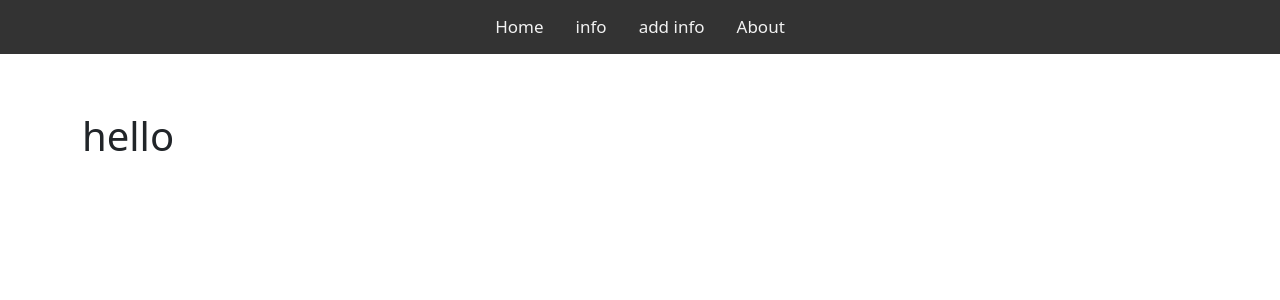
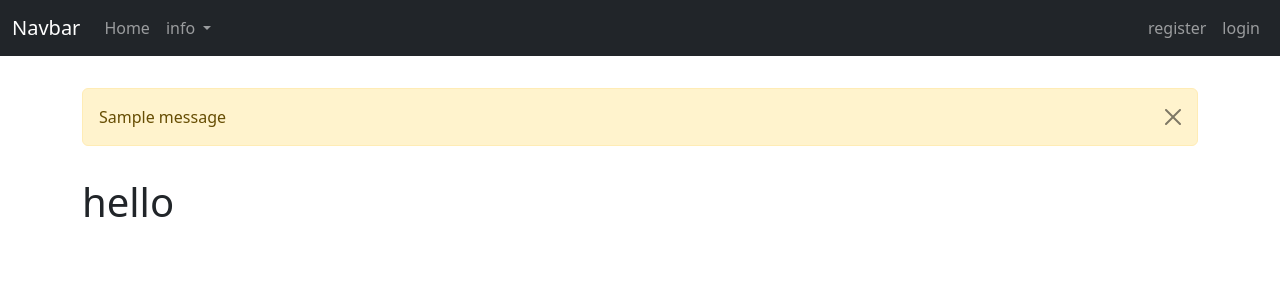
Before and after one commit to banfi34/OtherTest_for_dajngo, a Django app: template templates/home.html in a window 1280 px wide. Shown: the top 300 px of the page. Run offline with Django 4.2, Linux system fonts and the light colour scheme; the template is opened without the code that fills it, so the values that code supplies are empty; tables that the repository leaves empty hold one stand-in row (values such as "Sample post"); one stand-in notice (Sample message) is shown.

Commit message:
day 5 push with changes

```diff
--- a/nav/settings.py
+++ b/nav/settings.py
@@ -40,6 +40,7 @@ INSTALLED_APPS = [
     'django.contrib.staticfiles',
     'playground.apps.PlayConfig',
     'django.contrib.sessions',
+    'members'
 ]
 
 
--- a/nav/static/styles.css
+++ b/nav/static/styles.css
@@ -1,37 +1,19 @@
 body {
-  margin-top: 7rem;
+  margin: 0;
 }
 
  ul {
   list-style: none;
 }
 
-.info h1:first-letter {
+.info h4:first-letter {
   text-transform: capitalize;
 }
 
-.topnav {
-  background-color: #333;
-  top: 0;
-  right: 0;
-  left: 0;
-  position: absolute;
-  display: flex;
-  align-content: center;
-  justify-content: center;
-  text-align: center;
+.alert {
+    margin-bottom: 2rem;
 }
 
-.topnav a {
-  float: left;
-  color: #f2f2f2;
-  text-align: center;
-  padding: 14px 16px;
-  text-decoration: none;
-  font-size: 17px;
+.navbar {
+    margin-bottom: 2rem;
 }
-
-.topnav a:hover {
-  background-color: #ddd;
-  color: black;
-}
--- a/nav/urls.py
+++ b/nav/urls.py
@@ -23,4 +23,9 @@ from nav import settings
 urlpatterns = [
     path('admin/', admin.site.urls),
     path('', include('playground.urls')),
+    path('members/', include('django.contrib.auth.urls')),
+    path('members/', include('members.urls')),
 ] + static(settings.STATIC_URL, document_root=settings.STATIC_ROOT)
+
+admin.site.site_header = "My navbar"
+admin.site.site_title = "Navbar admin"
--- a/playground/models.py
+++ b/playground/models.py
@@ -1,4 +1,5 @@
 from django.db import models
+from django.contrib.auth.models import User
 
 
 # Create your models here.
@@ -13,8 +14,8 @@ class WebsiteUser(models.Model):
 
 class Info(models.Model):
     name = models.CharField('info name', max_length=120)
-    publisher_name = models.CharField('publisher name', max_length=60)
-    publisher = models.ForeignKey(WebsiteUser, blank=True, null=True, on_delete=models.CASCADE)
+    publisher_name = models.CharField('publisher name', blank=True, null=True, max_length=60)
+    publisher = models.ForeignKey(User, blank=True, null=True, on_delete=models.SET_NULL)
     info = models.TextField(max_length=2000)
 
     def __str__(self):
--- a/playground/urls.py
+++ b/playground/urls.py
@@ -5,6 +5,7 @@ urlpatterns = [
     path('', views.base_html, name="home"),
     path('info', views.info_html, name="info"),
     path('add_info', views.add_info, name="add_info"),
+    path('delete_info/<info_id>', views.delete_info, name="delete_info")
 
 
 ]
--- a/templates/base.html
+++ b/templates/base.html
@@ -9,8 +9,16 @@
     <link rel="stylesheet" type="text/css" href="{% static 'styles.css' %}">
   </head>
   <body>
+  {% include 'navbar.html' %}
   <div class="container">
-    {% include 'navbar.html' %}
+  {% if messages %}
+        {% for message in messages %}
+            <div class="alert alert-warning alert-dismissible fade show" role="alert">
+            {{ message }}
+            <button type="button" class="btn-close" data-bs-dismiss="alert" aria-label="Close"></button>
+            </div>
+        {% endfor %}
+    {% endif %}
     {% block content %}
     {% endblock %}
     <script src="https://cdn.jsdelivr.net/npm/bootstrap@5.2.2/dist/js/bootstrap.bundle.min.js" integrity="sha384-OERcA2EqjJCMA+/3y+gxIOqMEjwtxJY7qPCqsdltbNJuaOe923+mo//f6V8Qbsw3" crossorigin="anonymous"></script>
--- a/templates/navbar.html
+++ b/templates/navbar.html
@@ -1,6 +1,43 @@
-<div class="topnav">
-<a class="active" href="{% url 'home' %}">Home</a>
-  <a href="{% url 'info' %}">info</a>
-  <a href="{% url 'add_info' %}">add info</a>
-  <a href="#about">About</a>
-</div>
+<nav class="navbar navbar-expand-lg sticky-top navbar-dark bg-dark">
+  <div class="container-xxl ">
+    <a class="navbar-brand " href="{% url 'home' %}">Navbar</a>
+    <button class="navbar-toggler" type="button" data-bs-toggle="collapse" data-bs-target="#navbarNavDropdown" aria-controls="navbarNavDropdown" aria-expanded="false" aria-label="Toggle navigation">
+      <span class="navbar-toggler-icon"></span>
+    </button>
+    <div class="collapse navbar-collapse" id="navbarNavDropdown">
+      <ul class="navbar-nav mr-auto">
+        <li class="nav-item">
+          <a class="nav-link" aria-current="page" href="{% url 'home' %}">Home</a>
+        </li>
+        <li class="nav-item dropdown">
+          <a class="nav-link dropdown-toggle" href="#" role="button" data-bs-toggle="dropdown" aria-expanded="false">
+            info
+          </a>
+          <ul class="dropdown-menu">
+            <li><a class="dropdown-item" href="{% url 'info' %}">info page</a></li>
+            <li><a class="dropdown-item" href="{% url 'add_info' %}">add info</a></li>
+          </ul>
+        </li>
+      </ul>
+      </div>
+        <div class="collapse navbar-collapse justify-content-end" id="navbarNavDropdown">
+        <ul class="navbar-nav ml-auto">
+          {% if user.is_authenticated %}
+              <li class="nav-item">
+              <a class="nav-link text-light" aria-current="page" href="/admin">{{ user.get_username }}</a>
+              </li>
+              <li class="nav-item">
+              <a class="nav-link" aria-current="page" href="{% url 'logout' %}">logout</a>
+              </li>
+          {% else %}
+          <li class="nav-item">
+          <a class="nav-link" aria-current="page" href="{% url 'register_user' %}">register</a>
+          </li>
+          <li class="nav-item">
+          <a class="nav-link" aria-current="page" href="{% url 'login' %}">login</a>
+          </li>
+          {% endif %}
+        </ul>
+        </div>
+  </div>
+</nav>
```
Also changed, not shown: members/urls.py (added, +8 -0 lines), playground/views.py (+32 -13 lines), static/styles.css (+6 -24 lines), templates/info/info.html (renamed from templates/info.html, +16 -1 lines), templates/members/authenticate/login.html (added, +23 -0 lines), templates/members/authenticate/register_user.html (added, +23 -0 lines), playground/admin.py (line endings or trailing spaces), templates/info/add_info.html (renamed from templates/add_info.html).
